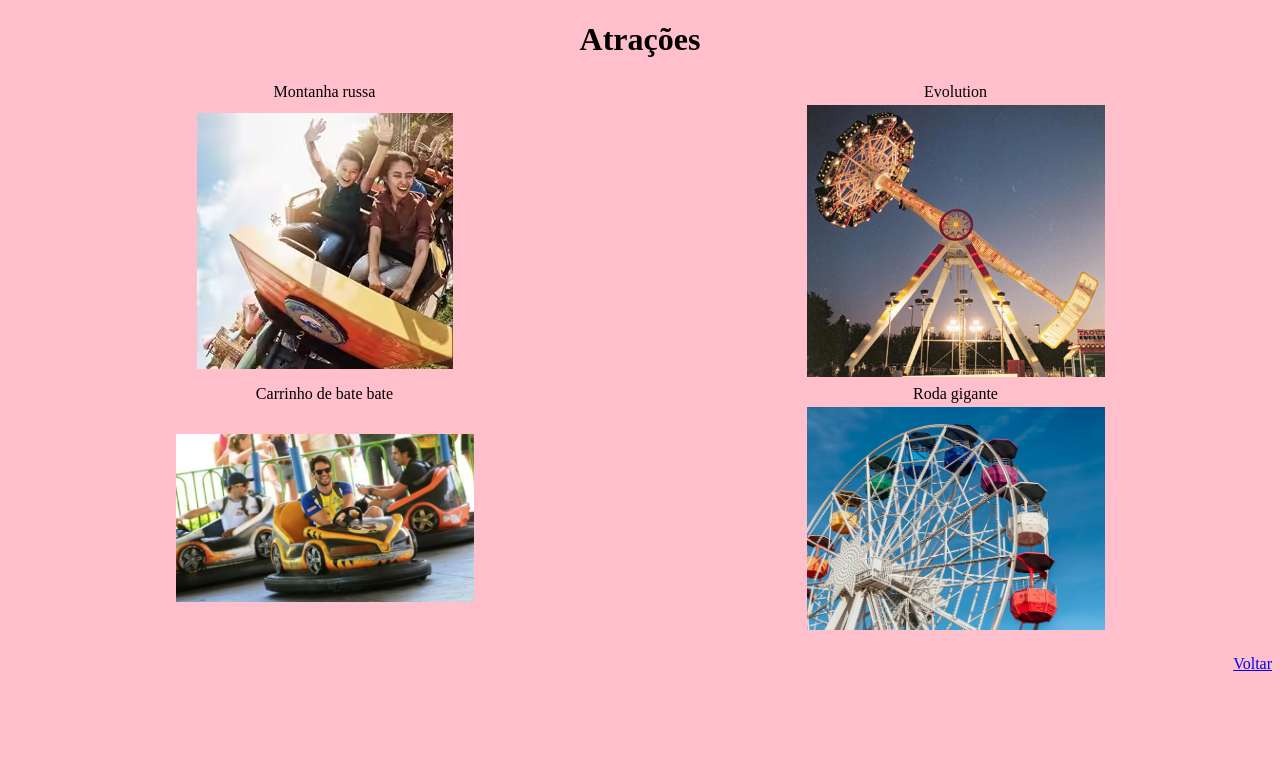
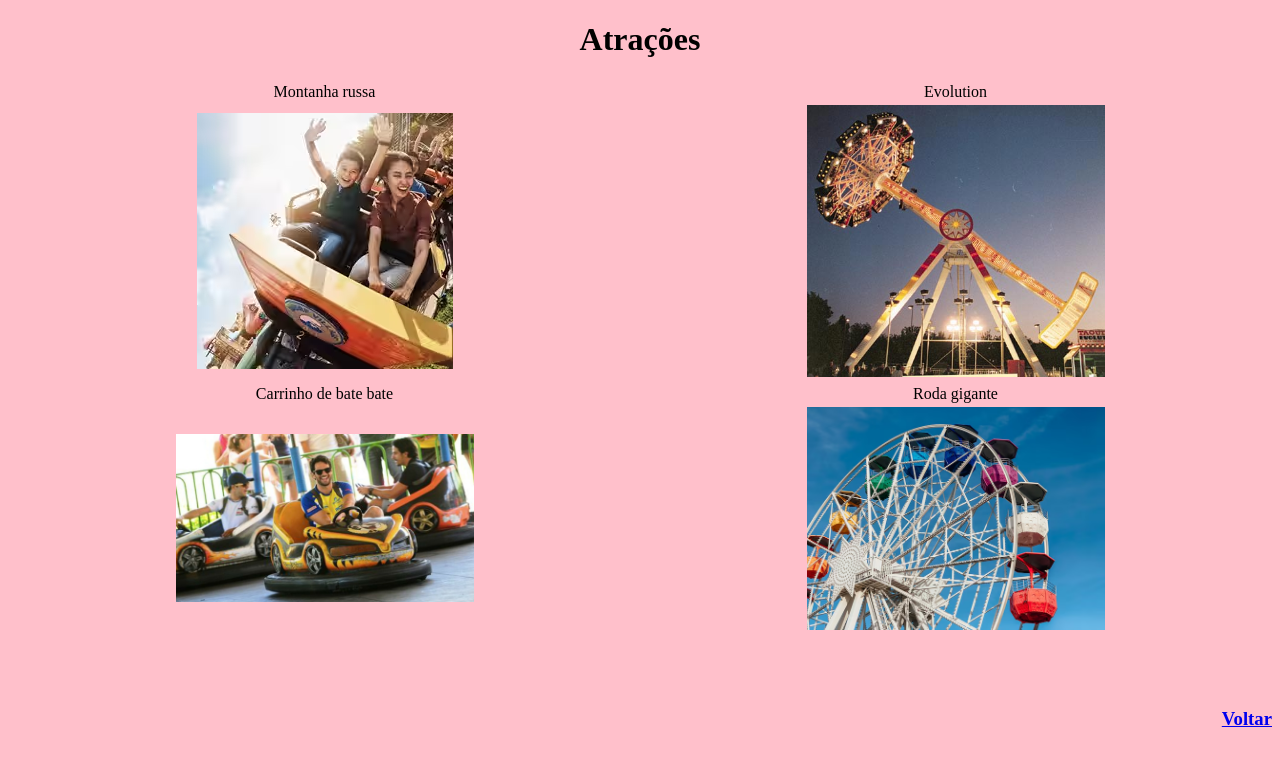
Before and after one commit to Rub1s0uza/Site_parque, a plain HTML site: page atracoes.html in a window 1280 px wide. Drawn offline with Linux system fonts and the light colour scheme.

Commit message:
Alteração no botao voltar

```diff
--- a/atracoes.html
+++ b/atracoes.html
@@ -35,7 +35,7 @@
 	<br>
 		<div style ='text-align:right'> <!-- Alinhando a direita -->
 				<!--Criando botao para voltar-->
-		<a href='index.html' > Voltar </a>
+		<p> <br><a href='index.html' > <h3> Voltar </h3></a> </p>
 	</div>
 	</body>
 </html>
```
